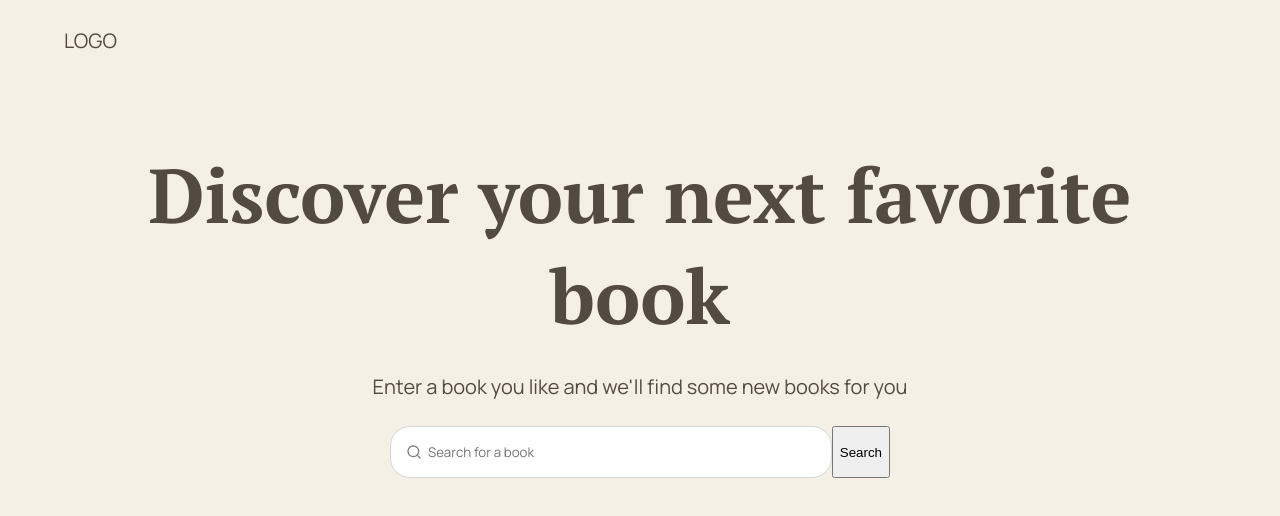
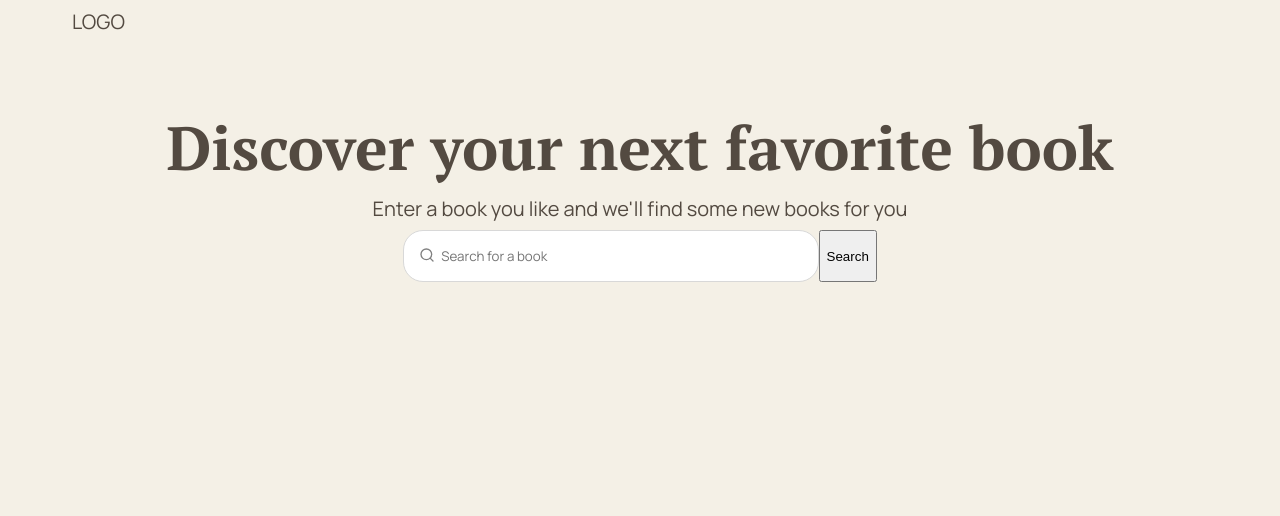
Before and after one commit to itannady/bookworm, a React (Create React App) app in the folder client/: page / in a window 1280 px wide. Shown: the top 516 px of the page. Built offline with nearby package versions, Linux system fonts and the light colour scheme.

Commit message:
style: decrease font size

```diff
--- a/client/src/App.css
+++ b/client/src/App.css
@@ -25,15 +25,15 @@ h3 {
 }
 
 h1 {
-  font-size: 4.768rem;
+  font-size: 3.815rem;
 }
 
 h2 {
-  font-size: 3.815rem;
+  font-size: 3.052rem;
 }
 
 h3 {
-  font-size: 3.052rem;
+  font-size: 2.441rem;
 }
 
 h4 {
@@ -41,6 +41,7 @@ h4 {
   font-weight: 400;
   font-size: 1.25rem;
   color: var(--black);
+  margin: 0.5rem;
 }
 
 p {
```
